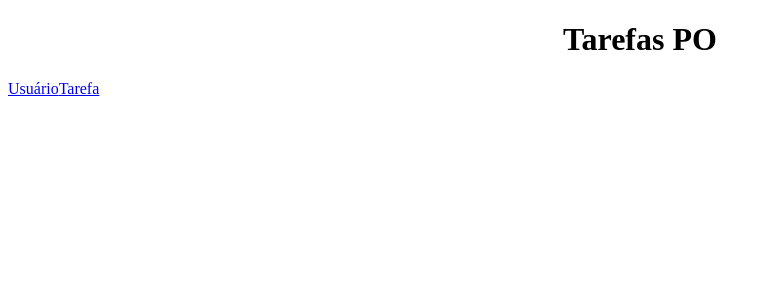
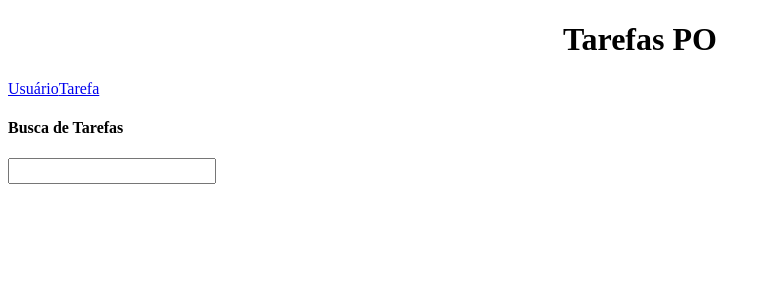
Before and after one commit to diegogeber/imersaoAngular, an Angular app: page /tarefaSearch in a window 1280 px wide. Before the commit this address led to /. Shown: the top 300 px of the page, without its empty margins (0-771 px from the left). Built offline with nearby package versions, Linux system fonts and the light colour scheme.

Commit message:
Breno Nogueira CLOSES #03.03: Busca de atividades.

```diff
--- a/src/app/app-routing/app-routing.module.ts
+++ b/src/app/app-routing/app-routing.module.ts
@@ -4,12 +4,14 @@ import { RouterModule, Routes } from '@angular/router';
 import { TarefaComponent } from '../tarefa/tarefa.component';
 import { TarefasComponent } from '../tarefa/tarefas.component';
 import { TarefaNewComponent } from '../tarefa/tarefa-new.component';
+import { TarefaSearchComponent } from '../tarefa/tarefa-search.component';
 import { UsuarioComponent } from '../usuario/usuario.component';
 
 const routes: Routes = [
   { path: 'tarefa',  component: TarefaComponent },
   { path: 'tarefas',  component: TarefasComponent },
   { path: 'tarefaNew',  component: TarefaNewComponent },
+  { path: 'tarefaSearch',  component: TarefaSearchComponent },
   { path: 'usuario',     component: UsuarioComponent }
 ];
 
--- a/src/app/services/tarefa.service.ts
+++ b/src/app/services/tarefa.service.ts
@@ -19,6 +19,14 @@ export class TarefaService {
       .catch(this.handleError);
   }
 
+  search(term: string): Promise<Tarefa[]> {
+    return this.http.get(`http://localhost:8080/todo/titulo/${term}`)
+      .toPromise()
+      .then(response => response.json() as Tarefa[])
+      .catch(this.handleError);
+  }
+
+
   create(titulo: string, descricao: string): Promise<Tarefa> {
     return this.http
       .post(this.tarefasUrl, JSON.stringify({titulo: titulo, descricao: descricao, criador: 1}), {headers: this.headers})
@@ -26,13 +34,6 @@ export class TarefaService {
       .then(res => res.json().data as Tarefa)
       .catch(this.handleError);
   }
-
-  // delete2(id:number):Promise<string>{
-  //   return this.http.delete(this.urlBase+"/"+id)
-  //   .toPromise()
-  //   .then(Response=>Response.json)
-  //   .catch(this.handleError);
-  // }
 
   delete(id: number): Promise<void> {
     const url = `${this.tarefasUrl}/${id}`;
--- /dev/null
+++ b/src/app/tarefa/tarefa-search.component.css
@@ -0,0 +1,20 @@
+.search-result{
+  border-bottom: 1px solid gray;
+  border-left: 1px solid gray;
+  border-right: 1px solid gray;
+  width:195px;
+  height: 16px;
+  padding: 5px;
+  background-color: white;
+  cursor: pointer;
+}
+
+.search-result:hover {
+  color: #eee;
+  background-color: #607D8B;
+}
+
+#search-box{
+  width: 200px;
+  height: 20px;
+}
--- /dev/null
+++ b/src/app/tarefa/tarefa-search.component.html
@@ -0,0 +1,9 @@
+<div id="search-component">
+  <h4>Busca de Tarefas</h4>
+  <input #searchBox id="search-box" (keyup)="search(searchBox.value)" />
+  <div>
+    <div *ngFor="let tarefa of tarefas" class="search-result" >
+      {{tarefa.titulo}}
+    </div>
+  </div>
+</div>
--- /dev/null
+++ b/src/app/tarefa/tarefa-search.component.ts
@@ -0,0 +1,42 @@
+import { Component, OnInit } from '@angular/core';
+import { Router } from '@angular/router';
+
+import { Observable } from 'rxjs/Observable';
+import { Subject } from 'rxjs/Subject';
+
+// Observable class extensions
+import 'rxjs/add/observable/of';
+
+// Observable operators
+import 'rxjs/add/operator/catch';
+import 'rxjs/add/operator/debounceTime';
+import 'rxjs/add/operator/distinctUntilChanged';
+import 'rxjs/add/operator/switchMap';
+
+import { TarefaService } from '../services/tarefa.service';
+import { Tarefa } from '../shared/tarefa';
+
+@Component({
+  selector: 'tarefa-search',
+  templateUrl: './tarefa-search.component.html',
+  styleUrls: [ './tarefa-search.component.css' ],
+  providers: [ TarefaService ]
+})
+export class TarefaSearchComponent {
+  tarefas: Tarefa[];
+  private searchTerms = new Subject<string>();
+
+  constructor(
+    private tarefaService: TarefaService,
+    private router: Router) {}
+
+  search(term: string): void {
+     this.tarefaService.search(term)
+       .then(tarefas => this.tarefas = tarefas)
+  }
+
+  // gotoDetail(tarefa: Tarefa): void {
+  //   let link = ['/detail', tarefa.id];
+  //   this.router.navigate(link);
+  // }
+}
--- a/src/app/tarefa/tarefa.component.html
+++ b/src/app/tarefa/tarefa.component.html
@@ -3,4 +3,5 @@
 <nav>
   <a routerLink="/tarefas" routerLinkActive="active">Tarefas</a>
   <a routerLink="/tarefaNew" routerLinkActive="active">Nova Tarefa</a>
+  <a routerLink="/tarefaSearch" routerLinkActive="active">Buscar Tarefas</a>
 </nav>
```
Also changed, not shown: src/app/app.module.ts (+5 -2 lines).
